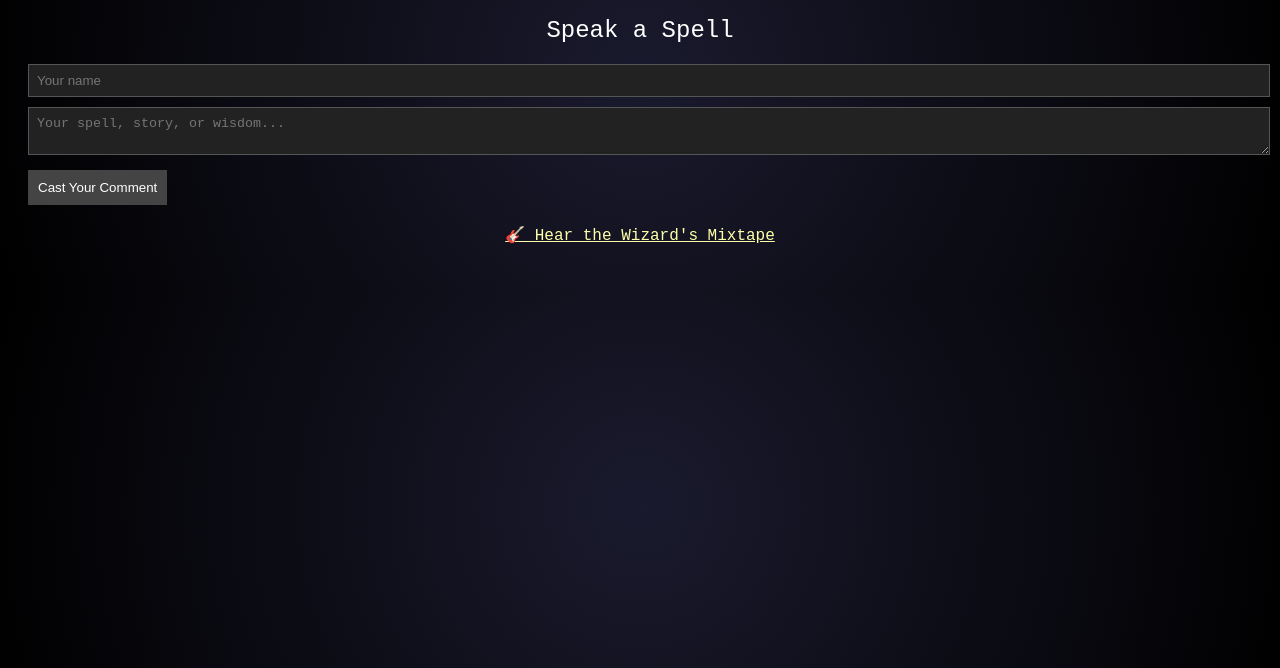
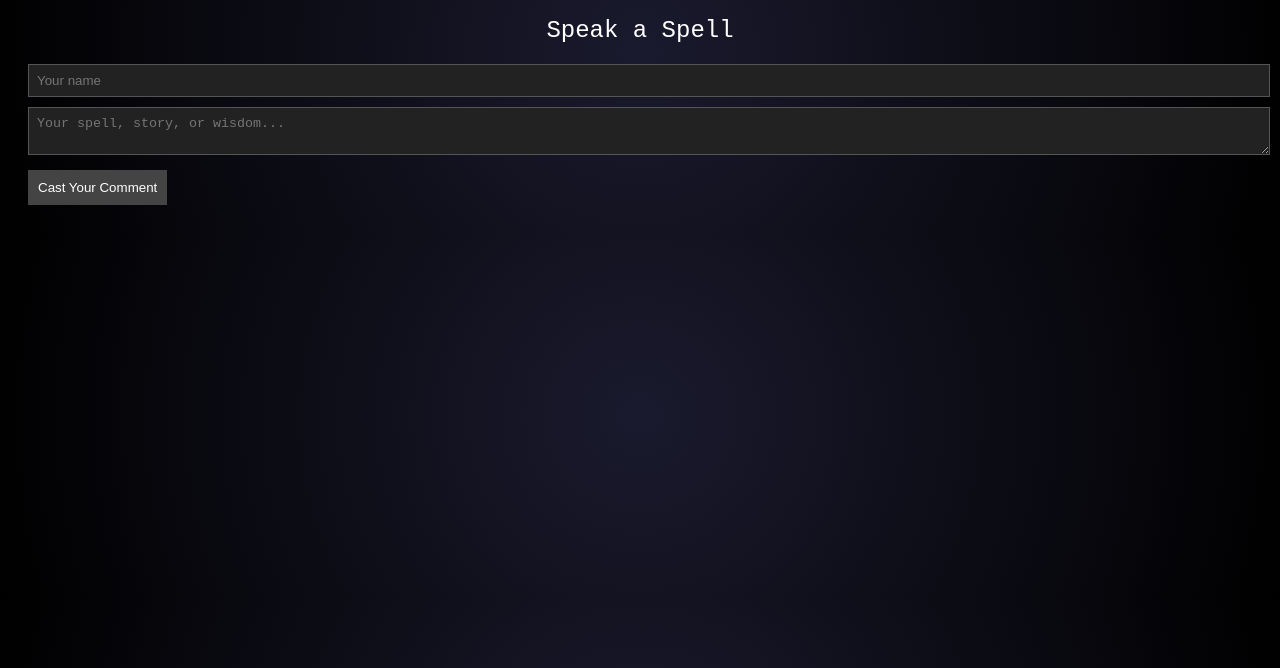
Before and after one commit to deenimwizard/denim-wizard-site, a plain HTML site: page index.html in a window 1280 px wide. Shown: the part 132-800 px from the top of the page. Drawn offline with Linux system fonts and the light colour scheme; no server answers.

Commit message:
Update index.html

```diff
--- a/index.html
+++ b/index.html
@@ -50,12 +50,6 @@
       from { transform: translateY(10px); opacity: 0; }
       to { transform: translateY(0); opacity: 1; }
     }
-    #mixtape {
-      display: block;
-      margin: 20px auto;
-      text-align: center;
-      color: #ffa;
-    }
   </style>
   <script src="https://www.gstatic.com/firebasejs/9.6.10/firebase-app-compat.js"></script>
   <script src="https://www.gstatic.com/firebasejs/9.6.10/firebase-firestore-compat.js"></script>
@@ -70,8 +64,6 @@
   <button onclick="submitComment()">Cast Your Comment</button>
 
   <div id="comments"></div>
-
-  <a id="mixtape" href="https://open.spotify.com/playlist/37i9dQZF1DX5cZuAHLNjGz" target="_blank">🎸 Hear the Wizard's Mixtape</a>
 
   <script>
     const firebaseConfig = {
```
